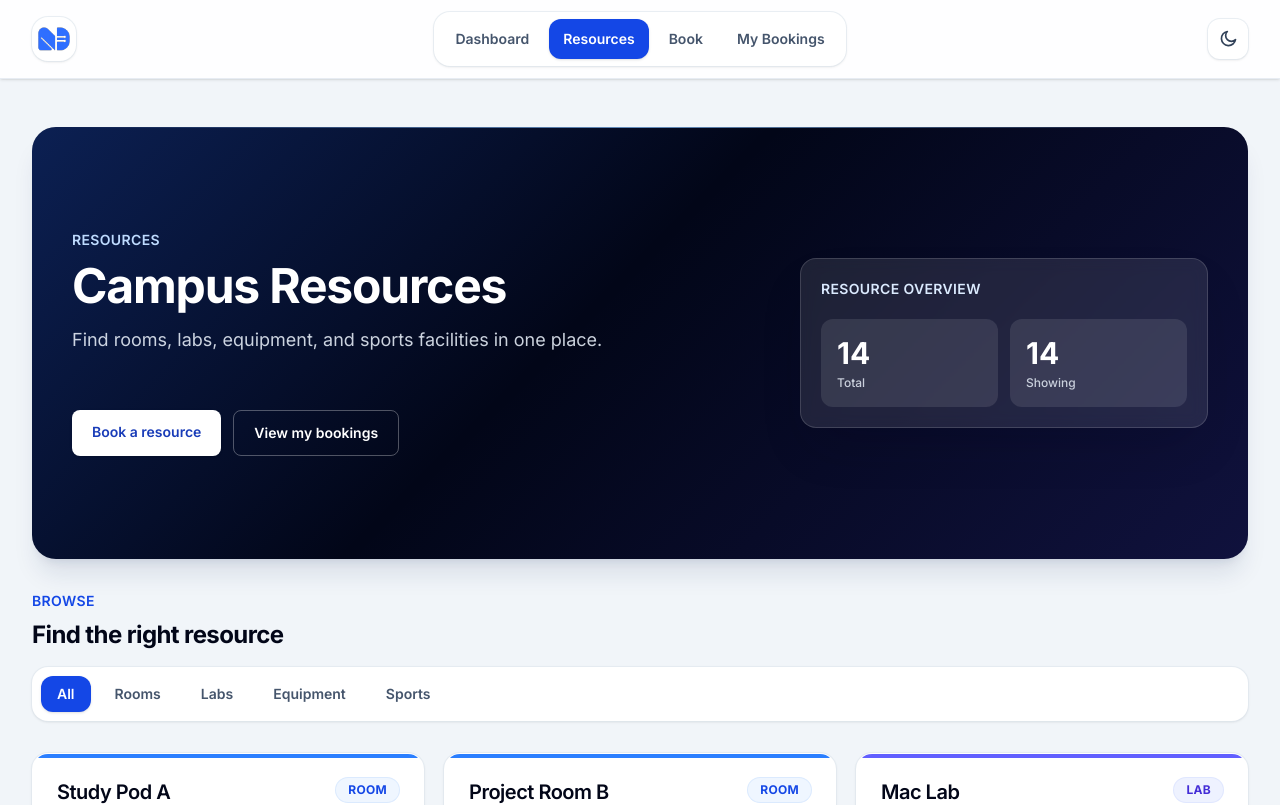
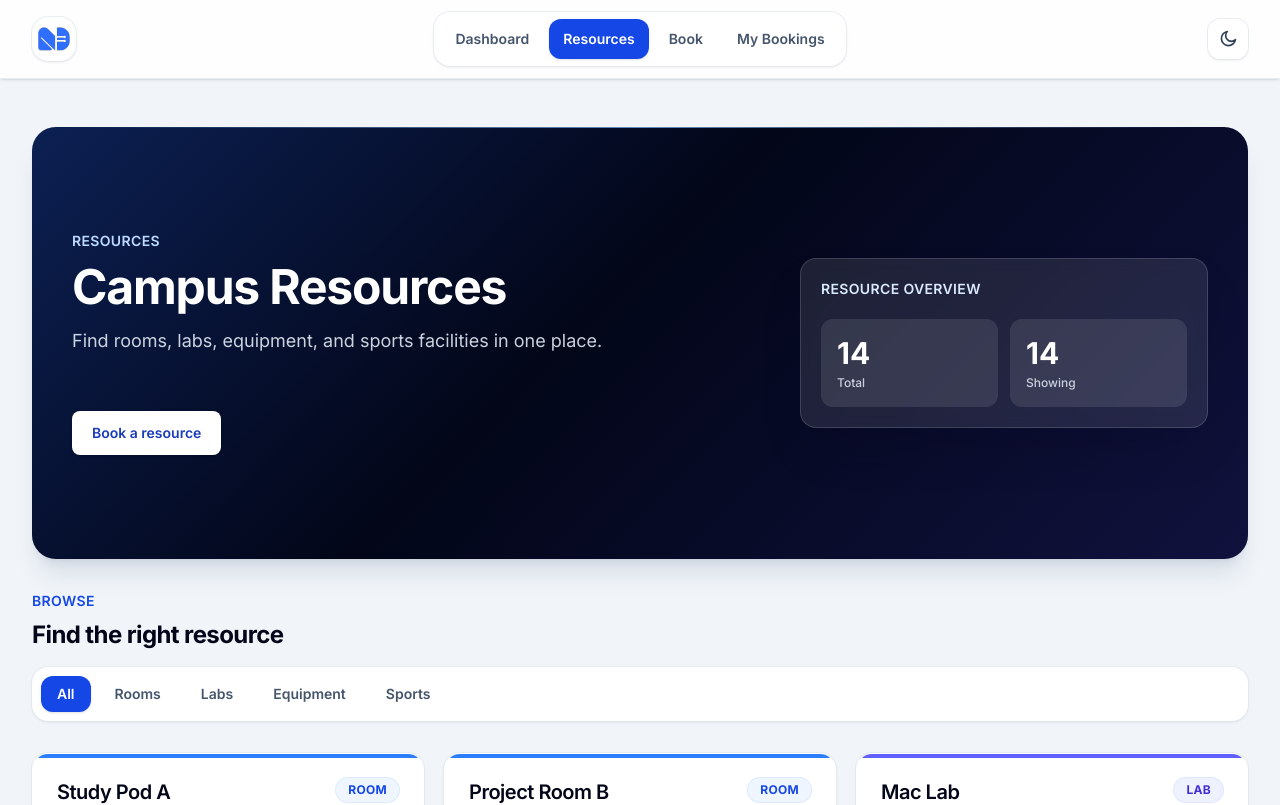
Before and after one commit to Zakarya-Aqlan/nexbook, a React (Vite) app: page /resources in a window 1280 px wide. Shown: the top 805 px of the page. Built offline with nearby package versions, Linux system fonts and the light colour scheme.

Commit message:
Simplify resources hero actions

```diff
--- a/src/pages/Resources.tsx
+++ b/src/pages/Resources.tsx
@@ -89,12 +89,6 @@ export function Resources() {
               >
                 Book a resource
               </Link>
-              <Link
-                to="/my-bookings"
-                className="min-h-11 rounded-lg border border-white/30 px-5 py-3 text-center text-sm font-semibold text-white transition-colors duration-300 ease-in-out hover:bg-white/10 focus:outline-none focus:ring-2 focus:ring-white/50"
-              >
-                View my bookings
-              </Link>
             </div>
           </div>
 
```
